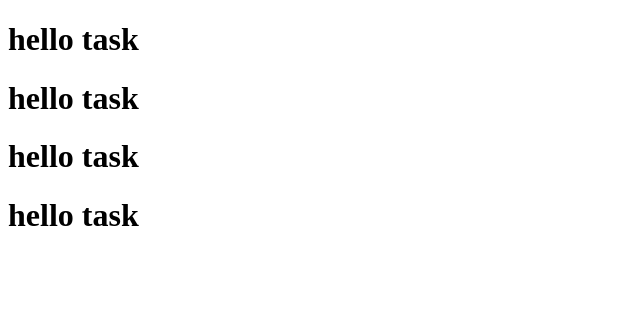
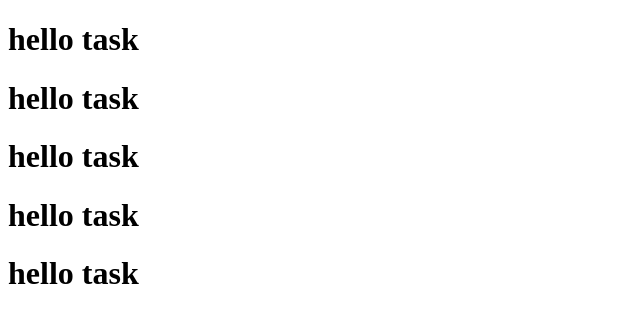
Before and after one commit to umar-fayaaz/forest5, a plain HTML site: page index.html in a window 1280 px wide. Shown: the whole page, without its empty margins (0-640 px from the left). Drawn offline with Linux system fonts and the light colour scheme.

Commit message:
Update index.html

```diff
--- a/index.html
+++ b/index.html
@@ -10,5 +10,6 @@
     <h1>hello task</h1>
     <h1>hello task</h1>
         <h1>hello task</h1>
+    <h1>hello task</h1>
 </body>
 </html>
```
